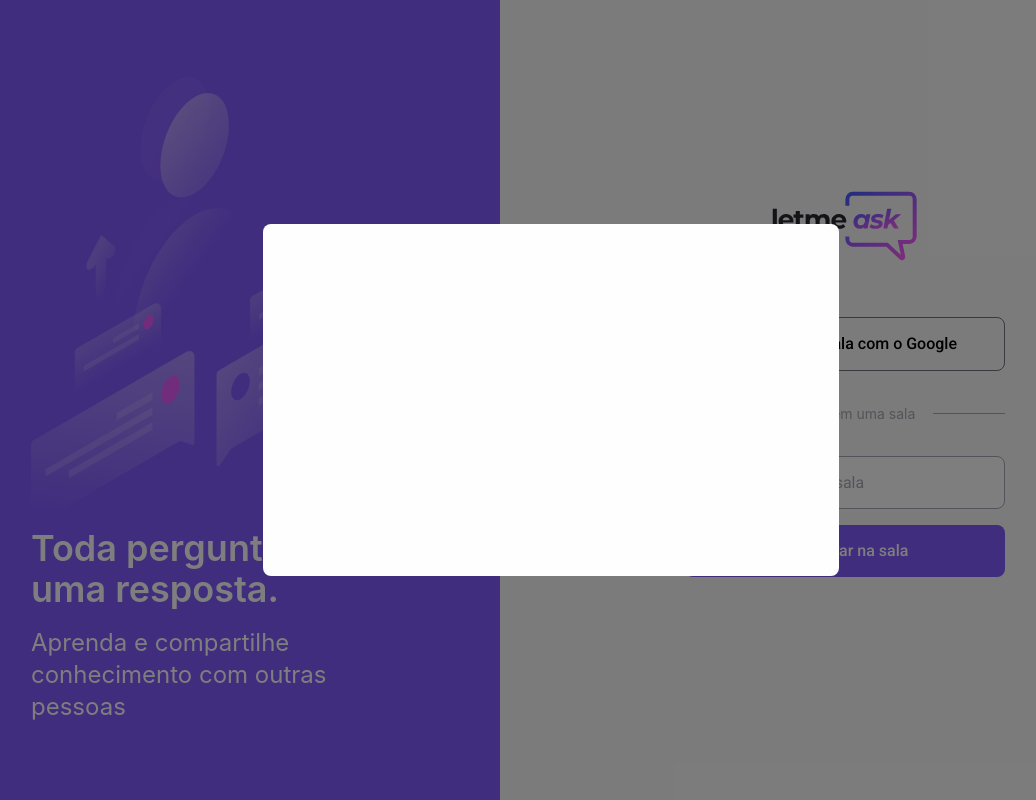
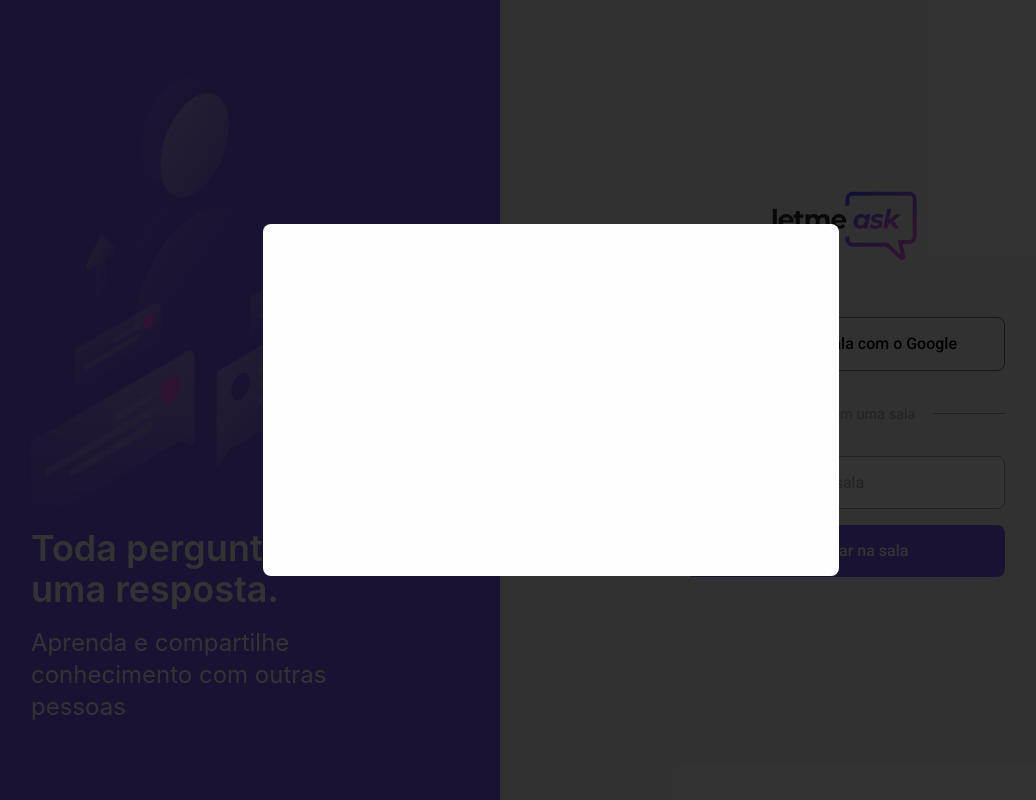
Before and after one commit to GabrielDVpereira/letmeask, a React (Create React App) app: page /login in a window 1280 px wide. Shown: the whole page, without its empty margins (89-1125 px from the left). Built offline with nearby package versions, Linux system fonts and the light colour scheme.

Commit message:
feat: create ref for modal

```diff
--- a/src/App.tsx
+++ b/src/App.tsx
@@ -5,9 +5,7 @@ import { Routes } from './routes'
 import { GlobalStyle } from './styles/global'
 import { theme } from './styles/theme';
 import { Modal } from 'src/components/organisms'
-
-
-
+import modalRef from 'src/components/organisms/Modal/modalRef'
 
 function App() {
   return (
@@ -15,7 +13,9 @@ function App() {
       <ThemeProvider theme={theme}>
         <GlobalStyle />
         <Routes />
-        <Modal />
+        <Modal ref={(ref) => {
+          modalRef.ref = ref
+        }} />
       </ThemeProvider>
     </ChakraProvider>
   );
--- a/src/components/molecules/Header/index.tsx
+++ b/src/components/molecules/Header/index.tsx
@@ -1,6 +1,7 @@
 import { CopyButton } from 'src/components/molecules';
 import { Button, Logo } from 'src/components/atoms';
 import { Container, NavButtonsContainer } from './styles';
+import { openModal } from 'src/components/organisms';
 
 export function Header() {
     return (
@@ -10,7 +11,7 @@ export function Header() {
                 <CopyButton copyInfo="#323243">
                     Sala #323243
                 </CopyButton>
-                <Button color="primary" outlined size="xm">
+                <Button color="primary" outlined size="xm" onClick={openModal}>
                     Encerrar sala
                 </Button>
             </NavButtonsContainer>
--- /dev/null
+++ b/src/components/organisms/Modal/Modal.tsx
@@ -0,0 +1,31 @@
+import { useState, useImperativeHandle, useRef, forwardRef, ForwardRefRenderFunction, useCallback } from 'react'
+import { Outsider, ModalContent } from './styles'
+import { ModalHandles } from './types';
+
+const  Modal:ForwardRefRenderFunction<ModalHandles>  = (props, ref) =>  {
+  const [modalVisibe, setMoadalVisible] = useState(true);
+
+  const openModal = useCallback(() => {
+    setMoadalVisible(true)
+  },[])
+
+  const closeModal = useCallback(() => {
+    setMoadalVisible(true)
+  },[])
+
+  useImperativeHandle(ref, () => ({
+    openModal,
+    closeModal
+  }),[closeModal, openModal])
+
+  if (!modalVisibe) return <div />
+  return (
+    <>
+      <Outsider onClick={() => setMoadalVisible(false)} />
+      <ModalContent />
+    </>
+
+  )
+}
+
+export default forwardRef(Modal)
--- /dev/null
+++ b/src/components/organisms/Modal/helpers.ts
@@ -0,0 +1,10 @@
+import modalRef from './modalRef';
+
+
+export const openModal = () => {
+    modalRef.ref?.openModal()
+}
+
+export const closeModal = () => {
+    modalRef.ref?.closeModal()
+}
--- a/src/components/organisms/Modal/index.tsx
+++ b/src/components/organisms/Modal/index.tsx
@@ -1,15 +1,2 @@
-import { useState } from 'react'
-import { Outsider, ModalContent } from './styles'
-export function Modal() {
-  const [modalVisibe, setMoadalVisible] = useState(true);
-
-  if (!modalVisibe) return <div />
-
-  return (
-    <>
-      <Outsider onClick={() => console.log("dsds")} />
-      <ModalContent />
-    </>
-
-  )
-}
+export { default as Modal } from './Modal'
+export * from './helpers';
--- /dev/null
+++ b/src/components/organisms/Modal/modalRef.ts
@@ -0,0 +1,13 @@
+import { ModalHandles } from './types'
+
+class ModalRef {
+    private modalRef: ModalHandles | null = null
+
+    get ref() {
+        return this.modalRef;
+    }
+    set ref(newRef) {
+        this.modalRef = newRef;
+    }
+}
+export default new ModalRef()
--- a/src/components/organisms/Modal/styles.ts
+++ b/src/components/organisms/Modal/styles.ts
@@ -3,7 +3,7 @@ import styled from 'styled-components';
 
 export const Outsider = styled.div`
   inset: 0;
-  background-color: rgba(0,0,0,0.5);
+  background-color: rgba(0,0,0,0.8);
   position: absolute;
   z-index: 10;
   cursor: pointer;
--- /dev/null
+++ b/src/components/organisms/Modal/types.ts
@@ -0,0 +1,4 @@
+export interface ModalHandles {
+    openModal: ()=> void;
+    closeModal: () => void
+}
```
